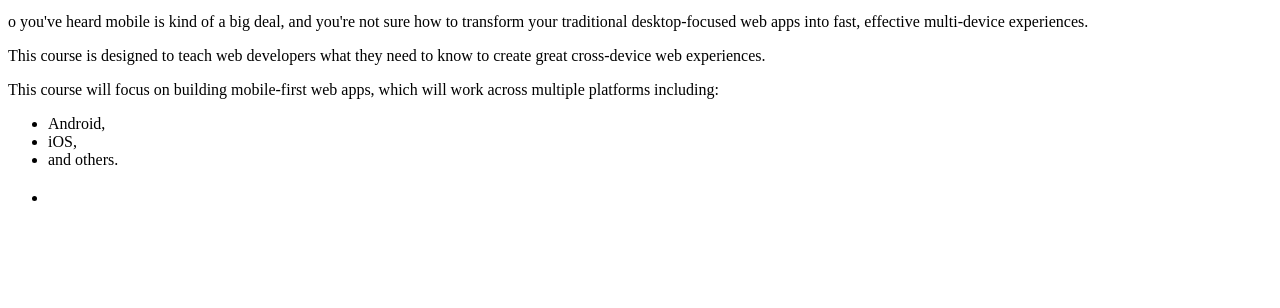
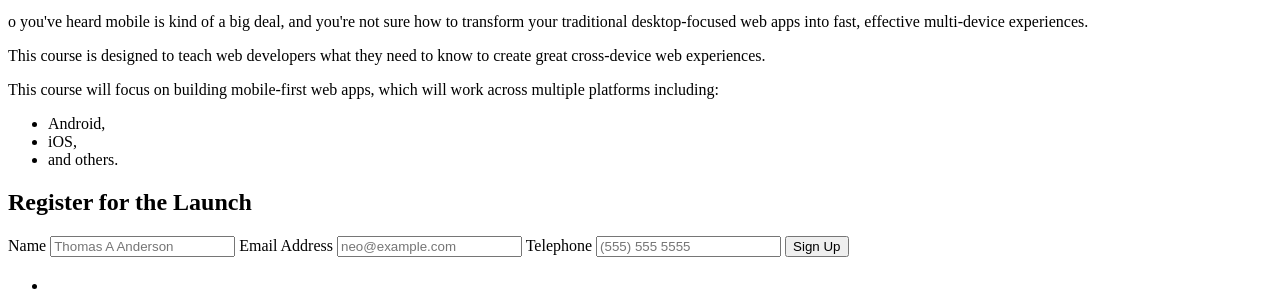
Before and after one commit to mwebber3/FirstMultiDeviceSite, a plain HTML site: page HeadlineAndForm.html in a window 1280 px wide. Shown: the part 101-409 px from the top of the page. Drawn offline with Linux system fonts and the light colour scheme.

Commit message:
Added the form section.

```diff
--- a/HeadlineAndForm.html
+++ b/HeadlineAndForm.html
@@ -22,8 +22,16 @@
         	<li>and others.</li>
         </ul>
     </div>
-    	<form method="post" id="register">
-    	</form>
+    <form method="post" id="register"> <!-- creates a form for the user to input -->
+        <h2>Register for the Launch</h2>
+        <label for="name">Name</label>
+        <input type="text" name="name" id="name" placeholder="Thomas A Anderson" required>
+        <label for="email">Email Address</label>
+        <input type="email" name="email" id="email" placeholder="neo@example.com" required>
+        <label for="tel">Telephone</label>
+        <input type="tel" name="tel" id="tel" placeholder="(555) 555 5555" required>
+        <input type="submit" value="Sign Up">
+    </form>
     </div>
     </div>
     <div id="section1"> <!-- first section of information -->
```
